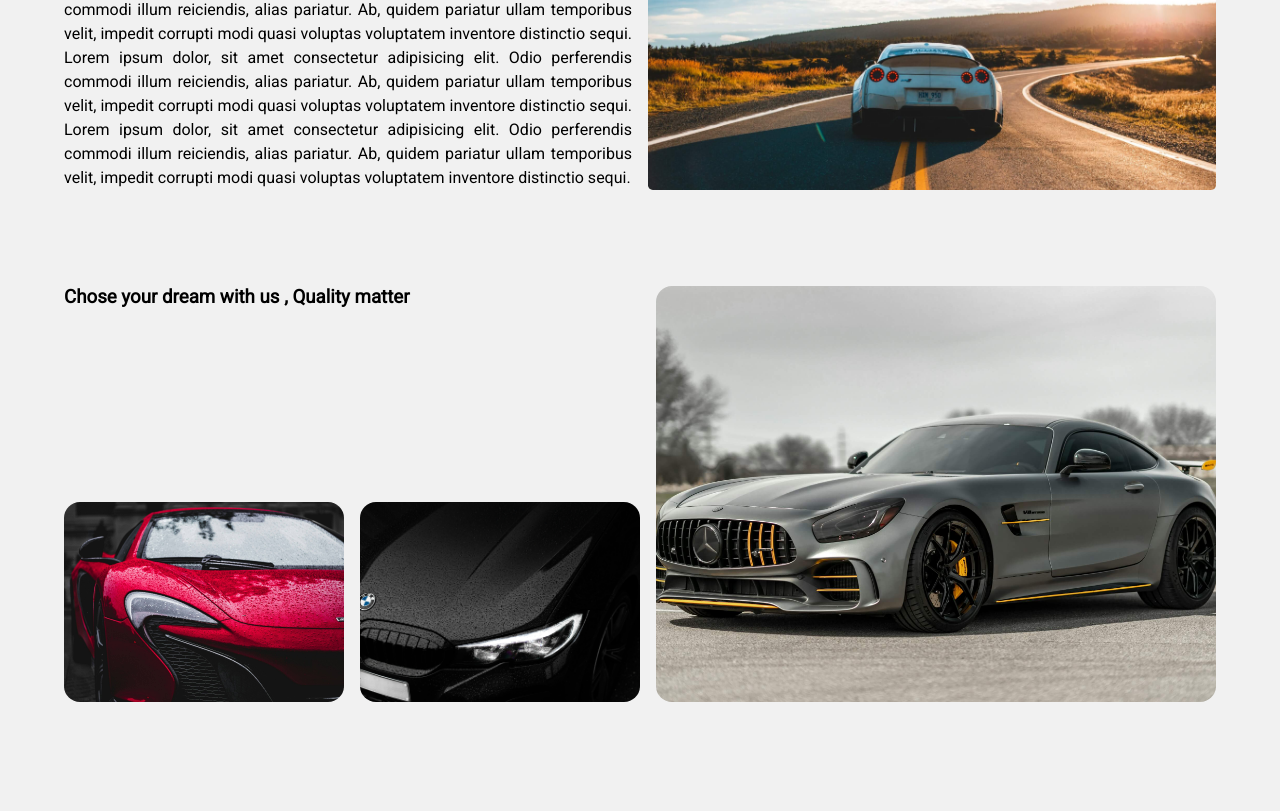
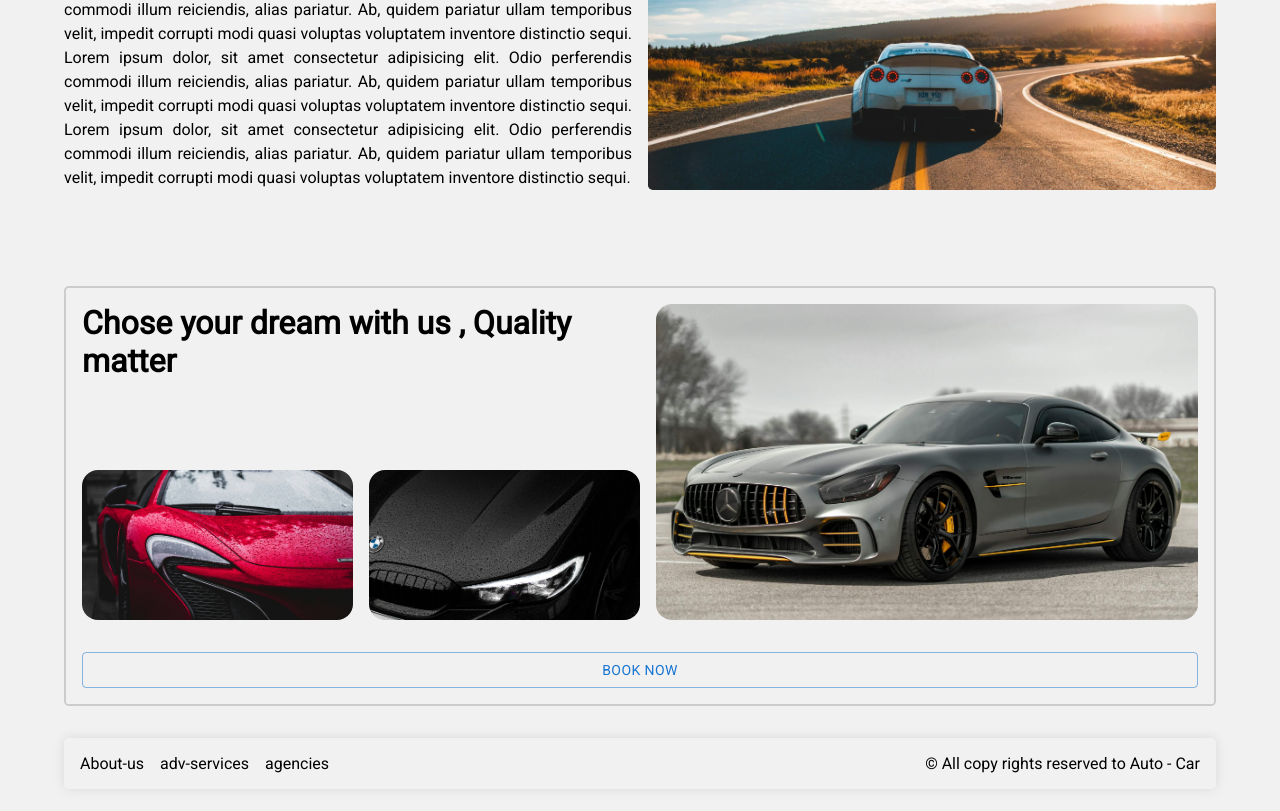
Before and after one commit to mahan-dev/Car_Project, a Next.js app: page / in a window 1280 px wide. Shown: the part 583-1394 px from the top of the page. Before the commit the page ends 1289 px from the top, so only its background shows below. Built offline with nearby package versions, Linux system fonts and the light colour scheme.

Commit message:
home page

```diff
--- a/app/components/layout/Layout.tsx
+++ b/app/components/layout/Layout.tsx
@@ -29,7 +29,15 @@ const Layout = ({ children }: LayoutProps) => {
 
       <main className={styles.main}>{children}</main>
 
-      {/* <footer>footer</footer> */}
+      <footer className={styles.footer}>
+        <ul>
+          <li>About-us</li>
+          <li>adv-services</li>
+          <li>agencies</li>
+        </ul>
+
+        <p> &copy; All copy rights reserved to Auto - Car </p>
+      </footer>
     </Container>
   );
 };
--- a/app/components/layout/styles/layout.module.css
+++ b/app/components/layout/styles/layout.module.css
@@ -5,7 +5,7 @@
     border-radius: 0.3rem;
     display: flex;
     justify-content: space-between;
-    box-shadow: 0 0 12px rgba(0,0,0,0.1);
+    box-shadow: 0 0 12px rgba(0, 0, 0, 0.1);
     -webkit-border-radius: 0.3rem;
     -moz-border-radius: 0.3rem;
     -ms-border-radius: 0.3rem;
@@ -13,8 +13,8 @@
 }
 
 .header input {
-    box-shadow: 0 0 12px rgba(0,0,0,0.1);
-   background-color: rgb(216, 216, 216);
+    box-shadow: 0 0 12px rgba(0, 0, 0, 0.1);
+    background-color: rgb(216, 216, 216);
 }
 
 .header__left {
@@ -25,5 +25,25 @@
 
 
 .main {
-    height: 100vh;
+    min-height: 100vh;
 }
+
+.footer {
+    display: flex;
+    margin: 2rem 0;
+    padding: 1rem;
+    gap: 2rem;
+    justify-content: space-between;
+    box-shadow: 0 0 12px rgba(0, 0, 0, 0.1);
+    border-radius: 0.3rem;
+
+    -webkit-border-radius: 0.3rem;
+    -moz-border-radius: 0.3rem;
+    -ms-border-radius: 0.3rem;
+    -o-border-radius: 0.3rem;
+
+    ul {
+        display: flex;
+        gap: 1rem;
+    }
+}
--- a/app/components/modules/CarGallery.tsx
+++ b/app/components/modules/CarGallery.tsx
@@ -3,20 +3,31 @@ import styles from "@/modules/styles/cartGallery/route.module.css";
 import Image from "next/image";
 
 import { carImages } from "@/app/constants/carGallery/CarGallery";
+import { Button } from "@mui/material";
 
 const CarGallery = () => {
   return (
     <div className={styles.container}>
-
       <div className={styles.container__gallery}>
-      <h3 className={styles.container__title}>Chose your dream with us , Quality matter</h3>
+        <h3 className={styles.container__title}>
+          Chose your dream with us , Quality matter
+        </h3>
         {Object.entries(carImages).map(([key, value]) => (
           // <p key={item}>{item}</p>
           <div className={styles[key]} key={key}>
-            <Image  src={value} alt={key} />
+            <Image src={value} alt={key} />
           </div>
         ))}
       </div>
+
+      <Button
+        className={styles.container__button}
+        sx={{ mt: "2rem" }}
+        color="primary"
+        variant="outlined"
+      >
+        Book now
+      </Button>
     </div>
   );
 };
--- a/app/components/modules/styles/CarBanner/route.module.css
+++ b/app/components/modules/styles/CarBanner/route.module.css
@@ -11,21 +11,22 @@
     /* height: 200px; */
 }
 
-.container__left{
+.container__left {
     text-align: justify;
     line-height: 1.5;
 }
 
-.container__left, .container__right{
+.container__left,
+.container__right {
     width: 50%;
 }
 
-.container__right{
+.container__right {
     position: relative;
     /* min-height: 300px; */
 }
 
-.container__right > img {
+.container__right>img {
     height: 200px;
     border-radius: 0.3rem;
     -webkit-border-radius: 0.3rem;
@@ -33,3 +34,19 @@
     -ms-border-radius: 0.3rem;
     -o-border-radius: 0.3rem;
 }
+
+@media only screen and (max-width: 992px) {
+    .container__content {
+        flex-direction: column;
+    }
+
+    .container__right {
+        height: 200px;
+        order: -1;
+    }
+
+    .container__left,
+    .container__right {
+        width: auto;
+    }
+}
--- a/app/components/modules/styles/cartGallery/route.module.css
+++ b/app/components/modules/styles/cartGallery/route.module.css
@@ -1,27 +1,37 @@
 .container {
+    border: 2px solid #ccc;
     margin-top: 6rem;
+    padding: 1rem;
+    border-radius: 0.3rem;
+    -webkit-border-radius: 0.3rem;
+    -moz-border-radius: 0.3rem;
+    -ms-border-radius: 0.3rem;
+    -o-border-radius: 0.3rem;
 }
 
 .container__gallery {
-    display:  grid;
+    display: grid;
     gap: 1rem;
     grid-template-columns: repeat(2, 1fr) 2fr;
-    grid-template-rows: repeat(2, 200px);
-   grid-template-areas:
-  "title title car_2"
-  "car_1 car_3 car_2";
+    grid-template-rows: repeat(2, 150px);
+    grid-template-areas:
+        "title title car_2"
+        "car_1 car_3 car_2";
 }
 
 .container__title {
+    font-size: 2rem;
     grid-area: title;
 }
 
 .car_1 {
     grid-area: car_1;
 }
+
 .car_2 {
     grid-area: car_2;
 }
+
 .car_3 {
     grid-area: car_3;
 }
@@ -36,3 +46,24 @@
     -ms-border-radius: 1rem;
     -o-border-radius: 1rem;
 }
+
+.container__button {
+    width: 100%;
+}
+
+
+@media only screen and (max-width: 768px) {
+    .container__title {
+        margin-bottom: 1rem;
+    }
+
+    .container__gallery {
+        display: flex;
+        flex-direction: column;
+        img{
+            height: 200px;
+        }
+
+    }
+
+}
--- a/app/components/modules/styles/categories/categories.module.css
+++ b/app/components/modules/styles/categories/categories.module.css
@@ -46,3 +46,17 @@
         -o-border-radius: 0.3rem;
     }
 }
+
+@media only screen and (max-width: 576px) {
+    .container {
+        margin-top: 8rem;
+    }
+    .container>ul {
+        display: flex;
+        padding: 1rem;
+        flex-wrap:nowrap;
+        gap: 1rem;
+        overflow-x: scroll;
+
+    }
+}
```
